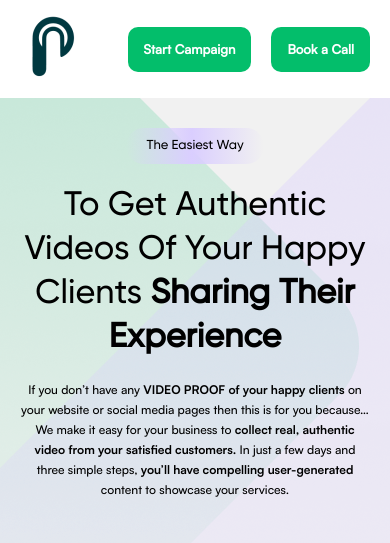
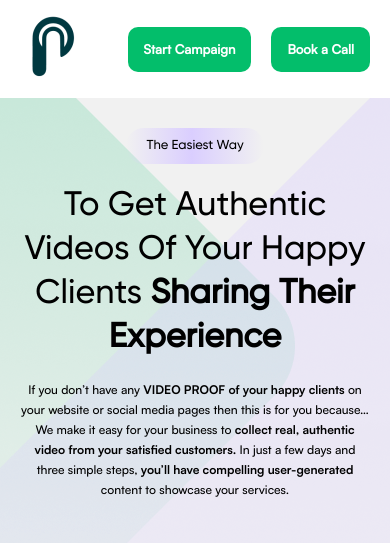
Before and after one commit to NaimIslamm/videotestimonilalandingpage, a plain HTML site: page index.html in a window 390 px wide. Shown: the top 543 px of the page. Drawn offline with Linux system fonts and the light colour scheme.

Commit message:
fixed some responsive

```diff
--- a/style.css
+++ b/style.css
@@ -971,7 +971,7 @@ p {
     padding: 30px 20px;
   }
   .hero-section-inner::before {
-    left: -36px;
+    left: -100px;
     transform: translate(0);
   }
   .hero-box {
```
